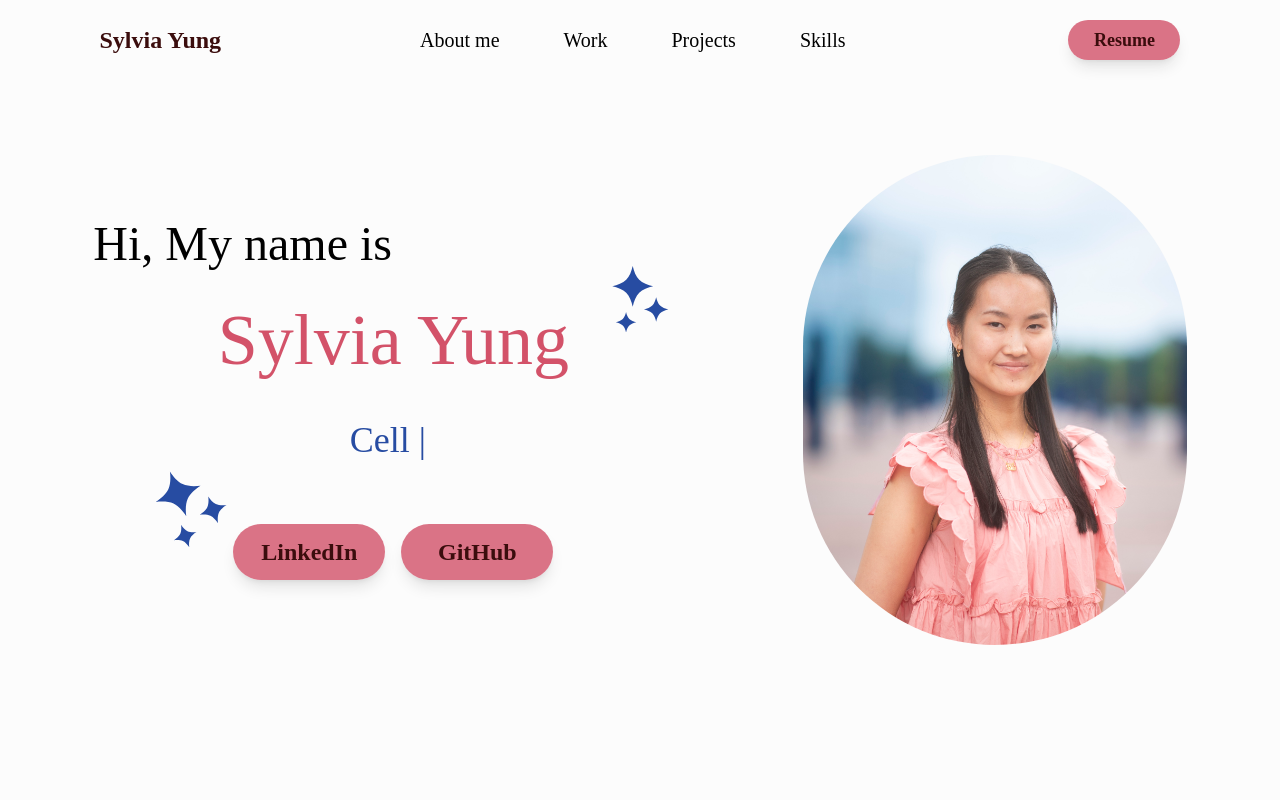
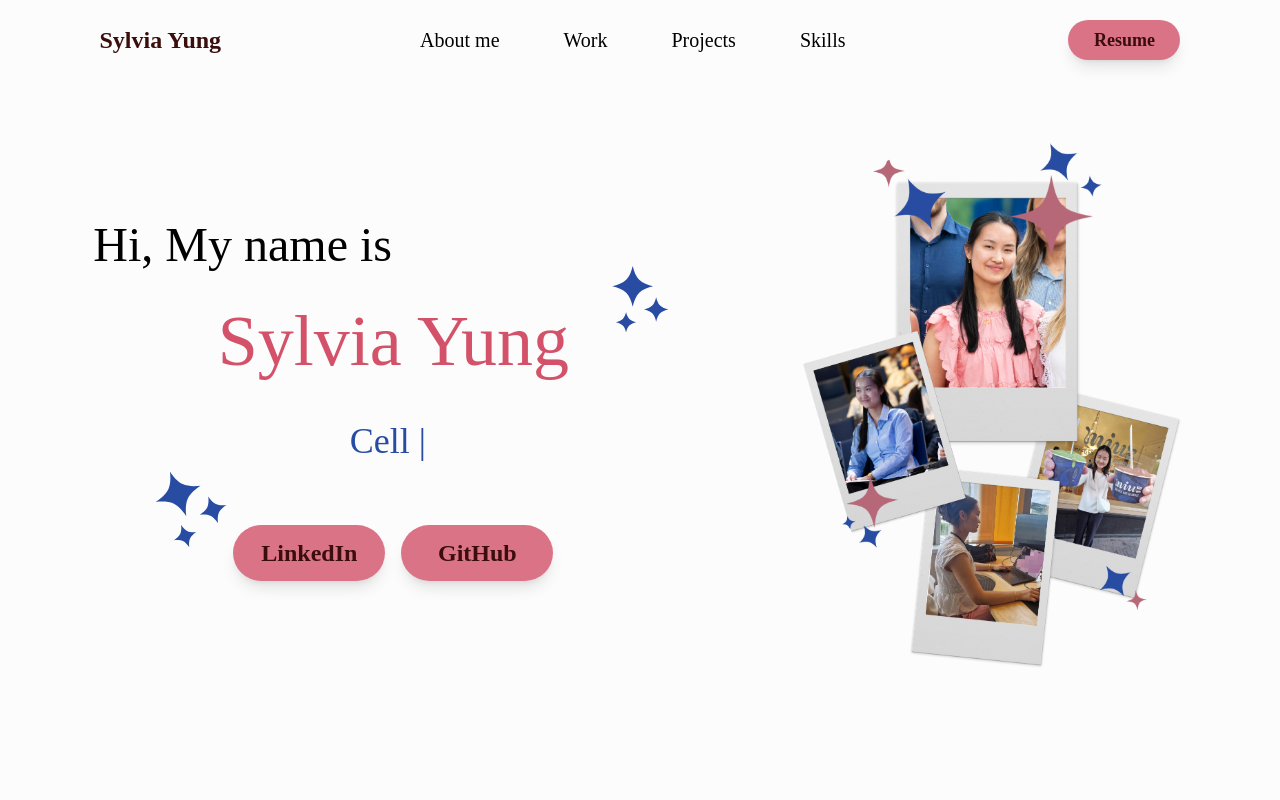
Before and after one commit to SylviaSWYung/portfolio, a React (Vite) app: page / in a window 1280 px wide. Shown: the top 800 px of the page. Built offline with nearby package versions, Linux system fonts and the light colour scheme; a web font is replaced by a local one.

Commit message:
update homepage picture

```diff
--- a/src/pages/HomePage.tsx
+++ b/src/pages/HomePage.tsx
@@ -12,8 +12,8 @@
       <div className="flex flex-col sm:flex-row sm:flex-wrap sm:justify-evenly sm:items-center sm:gap-x-4 sm:max-w-full sm:min-h-[calc(100vh-10rem)]">
         <div className="relative flex justify-center sm:order-1 md:order-2">
           <img
-            className="rounded-full mx-auto my-12 max-w-1/2 sm:max-w-sm"
-            src="homepage/Sylvia2.jpg"
+            className="rounded-full mx-auto sm:my-12 max-w-1/2 sm:max-w-sm"
+            src="homepage/Sylvia3.png"
             alt="Picture of Sylvia"
           />
         </div>
```
Also changed, not shown: public/homepage/Sylvia3.png (added).
